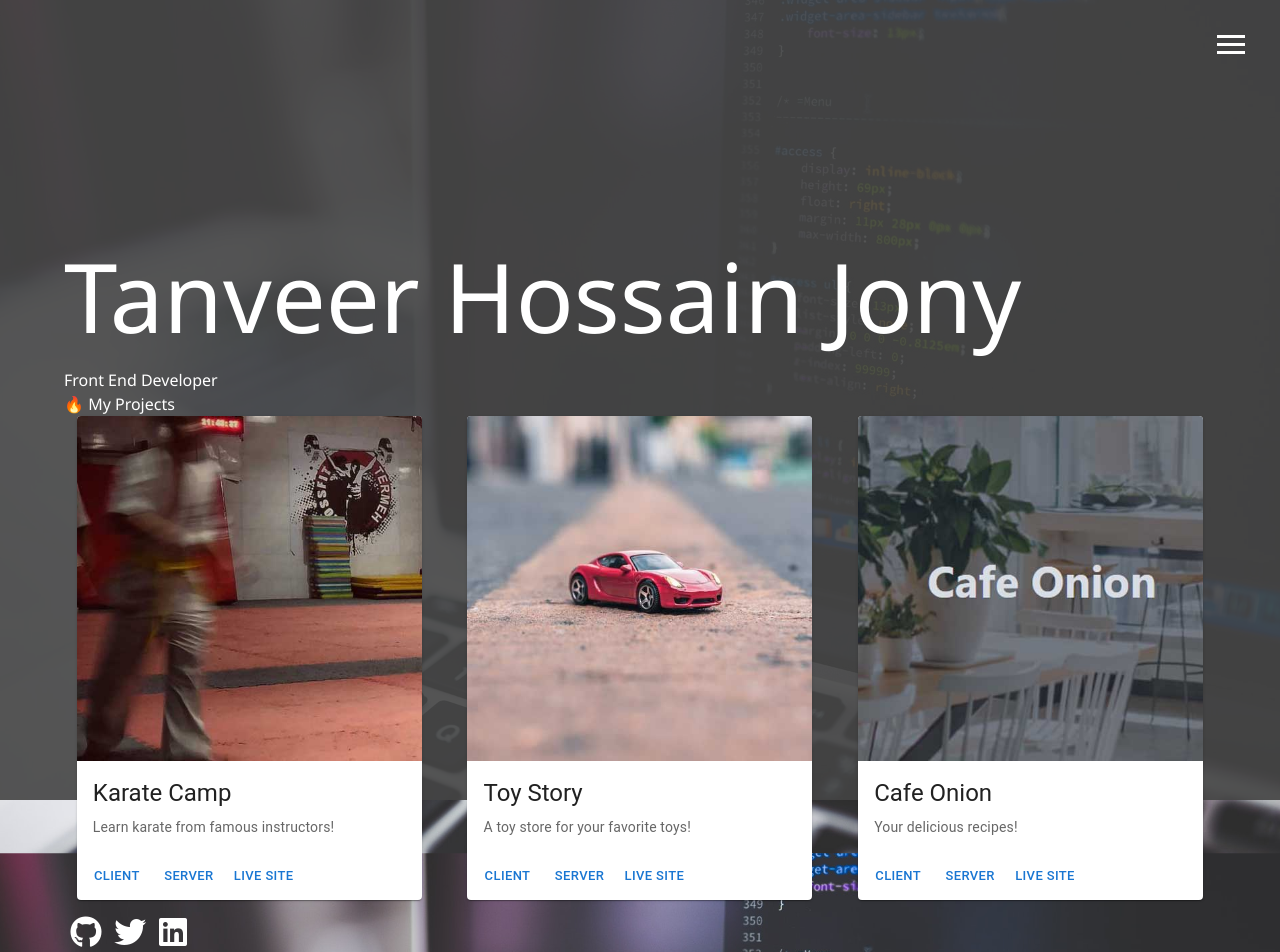
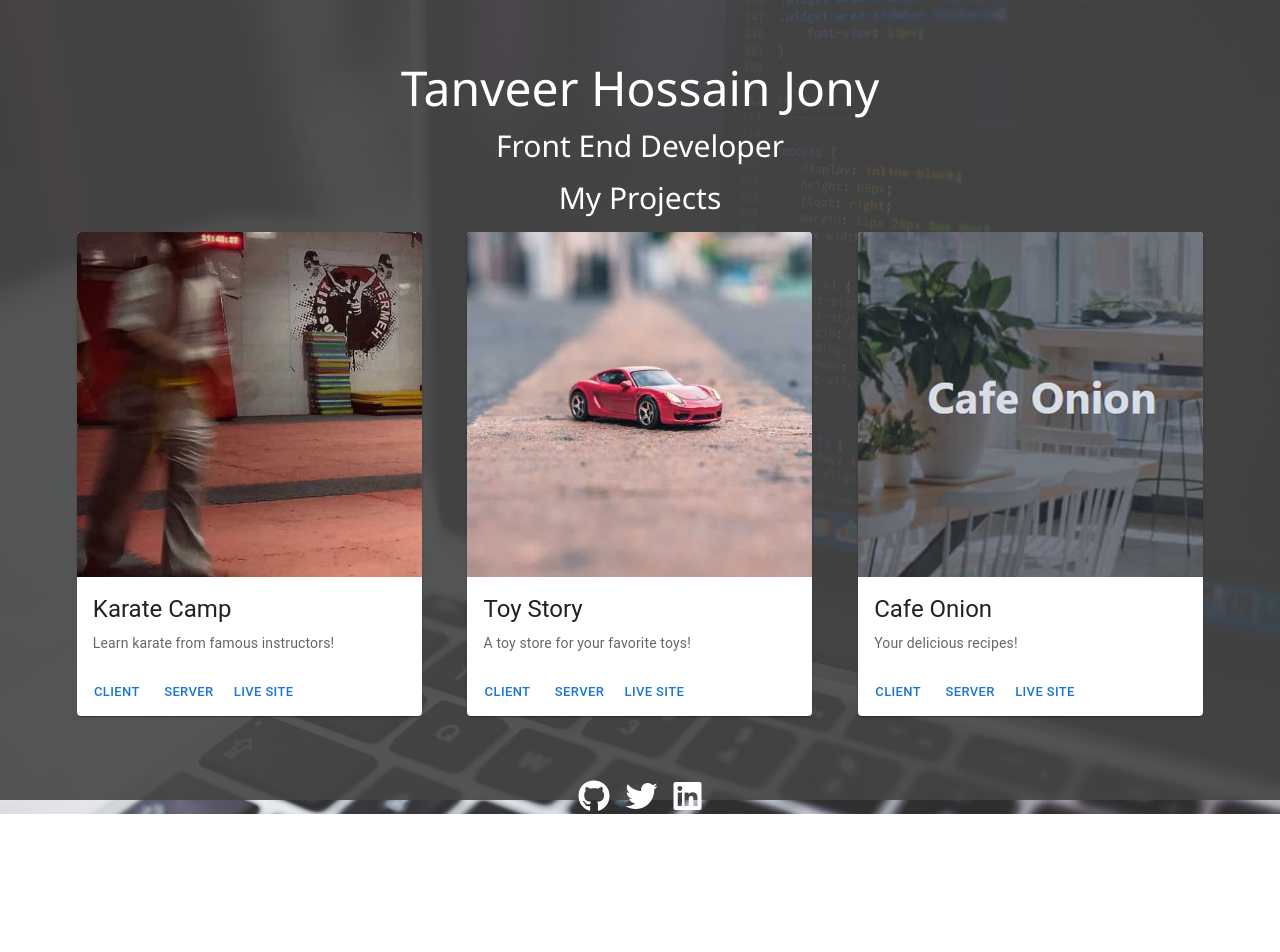
Before and after one commit to tanveer19/tanveer.xyz, a React (Vite) app: page / in a window 1280 px wide. Shown: the top 952 px of the page. After the commit the page ends 814 px from the top, so only its background shows below. Built offline with nearby package versions, Linux system fonts and the light colour scheme.

Commit message:
body update

```diff
--- a/public/css/main.css
+++ b/public/css/main.css
@@ -251,7 +251,7 @@ main#home {
 }
 
 main#home h1 {
-  margin-top: 20vh;
+  /* margin-top: 20vh; */
 }
 
 .about-info {
@@ -388,13 +388,13 @@ main#home h1 {
   color: #333;
 }
 
-#main-footer {
+/* #main-footer {
   text-align: center;
   padding: 1rem;
   background: #2b2b2b;
   color: #fff;
   height: 60px;
-}
+} */
 
 @media screen and (min-width: 1171px) {
   .projects {
--- a/src/components/Footer/Footer.jsx
+++ b/src/components/Footer/Footer.jsx
@@ -2,8 +2,22 @@ import React from "react";
 
 const Footer = () => {
   return (
-    <div>
-      <footer id="main-footer">Copyright &copy; 2024</footer>
+    <div className="flex flex-col items-center">
+      <div className="icons flex gap-4">
+        <a href="https://github.com/tanveer19" target="_blank">
+          <i className="fab fa-github fa-2x"></i>
+        </a>
+        <a href="https://twitter.com/thjbd19" target="_blank">
+          <i className="fab fa-twitter fa-2x"></i>
+        </a>
+        <a
+          href="https://www.linkedin.com/in/tanveer-hossain-jony/"
+          target="_blank"
+        >
+          <i className="fab fa-linkedin fa-2x"></i>
+        </a>
+      </div>
+      {/* <footer id="main-footer">Copyright &copy; 2024</footer> */}
     </div>
   );
 };
--- a/src/components/Header/Header.jsx
+++ b/src/components/Header/Header.jsx
@@ -5,11 +5,11 @@ const Header = () => {
   return (
     <div>
       <header>
-        <div className="menu-btn">
+        {/* <div className="menu-btn">
           <div className="btn-line"></div>
           <div className="btn-line"></div>
           <div className="btn-line"></div>
-        </div>
+        </div> */}
 
         <nav className="menu">
           <div className="menu-branding">
--- a/src/pages/Home/Home.jsx
+++ b/src/pages/Home/Home.jsx
@@ -13,17 +13,17 @@ const Home = () => {
   return (
     <div>
       <main id="home">
-        <div>
-          <h1 className="lg-heading">
+        <div className="text-center">
+          <h1 className="text-5xl">
             Tanveer Hossain Jony
             {/* <span className="text-secondary">Hossain</span> */}
           </h1>
 
-          <h2>Front End Developer</h2>
+          <h2 className="text-3xl my-4">Front End Developer</h2>
 
-          <h2>
+          <h2 className="text-3xl mb-4">
             <Link to="/work" className="nav-link">
-              🔥 My Projects
+              My Projects
             </Link>
           </h2>
         </div>
@@ -155,21 +155,6 @@ const Home = () => {
             </CardActions>
           </Card>
         </div>
-
-        <div className="icons">
-          <a href="https://github.com/tanveer19" target="_blank">
-            <i className="fab fa-github fa-2x"></i>
-          </a>
-          <a href="https://twitter.com/thjbd19" target="_blank">
-            <i className="fab fa-twitter fa-2x"></i>
-          </a>
-          <a
-            href="https://www.linkedin.com/in/tanveer-hossain-jony/"
-            target="_blank"
-          >
-            <i className="fab fa-linkedin fa-2x"></i>
-          </a>
-        </div>
       </main>
       {/* <div className="element"></div> */}
     </div>
```
